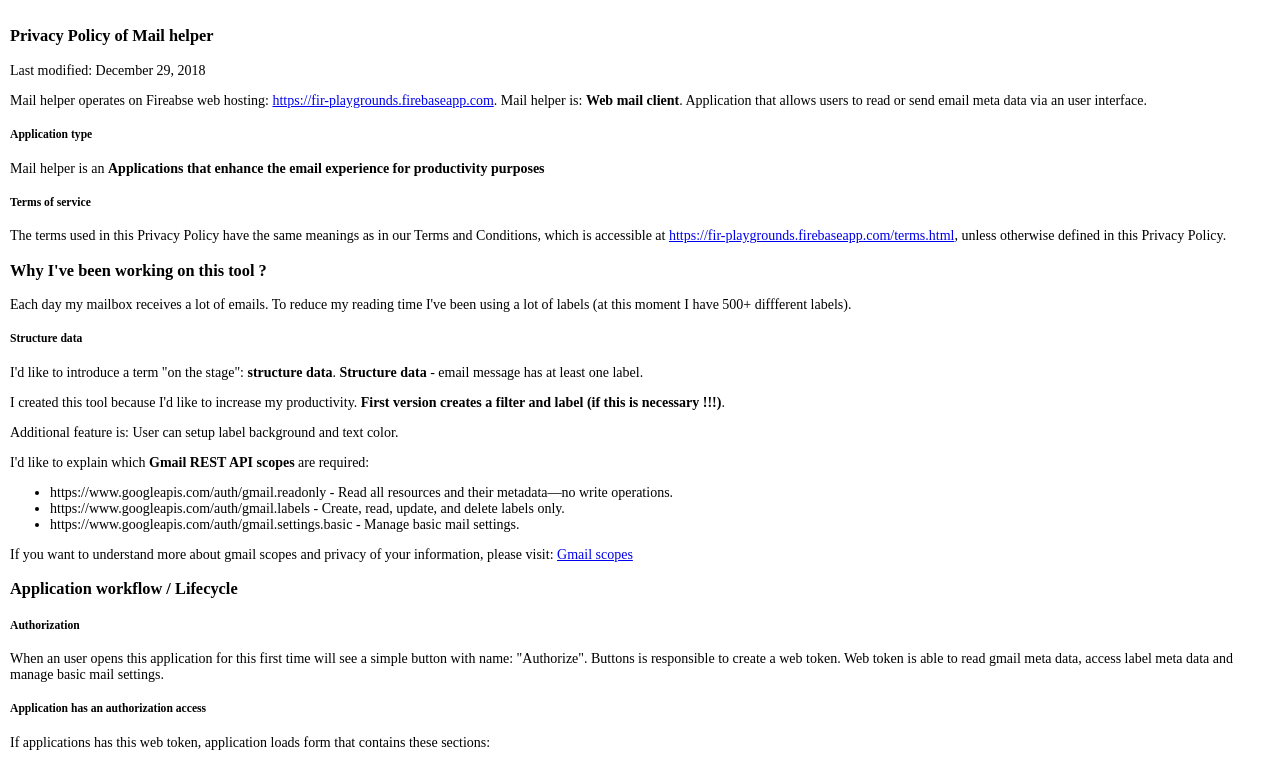
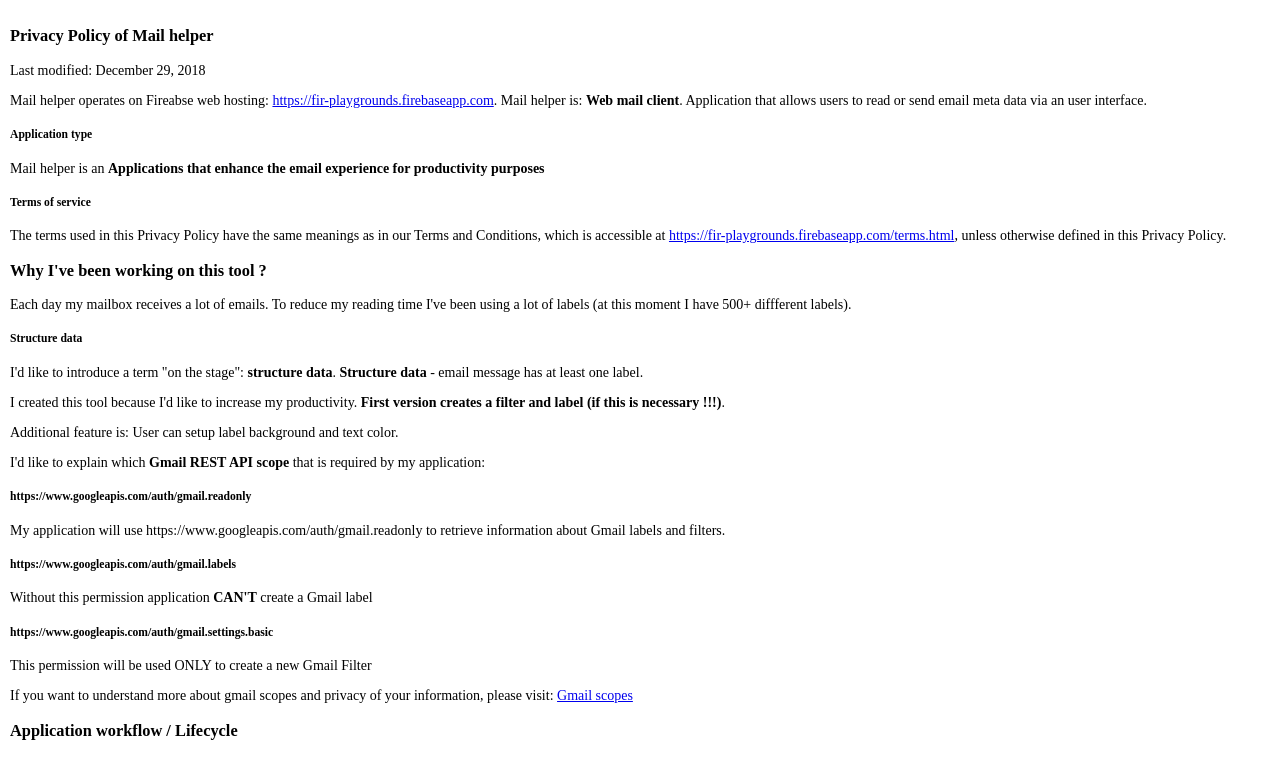
Before and after one commit to dimitardanailov/gmail-helper, a website built with webpack: page develop/web/dist/privacy.html in a window 1280 px wide. Shown: the top 757 px of the page. Built offline with nearby package versions, Linux system fonts and the light colour scheme; no server answers.

Commit message:
Privacy page has an extra an information about each required scope

```diff
--- a/develop/web/dist/privacy.html
+++ b/develop/web/dist/privacy.html
@@ -58,14 +58,27 @@
 				<p>Additional feature is: User can setup label background and text color.</p>
 
 				<p>
-					I'd like to explain which <strong>Gmail REST API scopes</strong> are required:
+					I'd like to explain which <strong>Gmail REST API scope</strong> that is required by my application:
 				</p>
 
-				<ul>
-					<li>https://www.googleapis.com/auth/gmail.readonly - Read all resources and their metadata—no write operations.</li>
-					<li>https://www.googleapis.com/auth/gmail.labels - Create, read, update, and delete labels only.</li>
-					<li>https://www.googleapis.com/auth/gmail.settings.basic - Manage basic mail settings.</li>
-				</ul>
+				<h5>https://www.googleapis.com/auth/gmail.readonly</h5>
+
+				<p>
+					My application will use https://www.googleapis.com/auth/gmail.readonly
+					to retrieve information about Gmail labels and filters.
+				</p>
+
+				<h5>https://www.googleapis.com/auth/gmail.labels</h5>
+
+				<p>
+					Without this permission application <strong>CAN'T</strong> create a Gmail label
+				</p>
+
+				<h5>https://www.googleapis.com/auth/gmail.settings.basic</h5>
+
+				<p>
+					This permission will be used ONLY to create a new Gmail Filter
+				</p>
 
 				<p>
 					If you want to understand more about gmail scopes and privacy of your information, please visit:
--- a/package.json
+++ b/package.json
@@ -1,6 +1,6 @@
 {
   "name": "gmail-helper",
-  "version": "1.1.1",
+  "version": "1.1.2",
   "description": "Project will be responsible to create different gmail widgets",
   "engines": {
     "node": "^10.11.0"
```
Also changed, not shown: Changelog.md.
